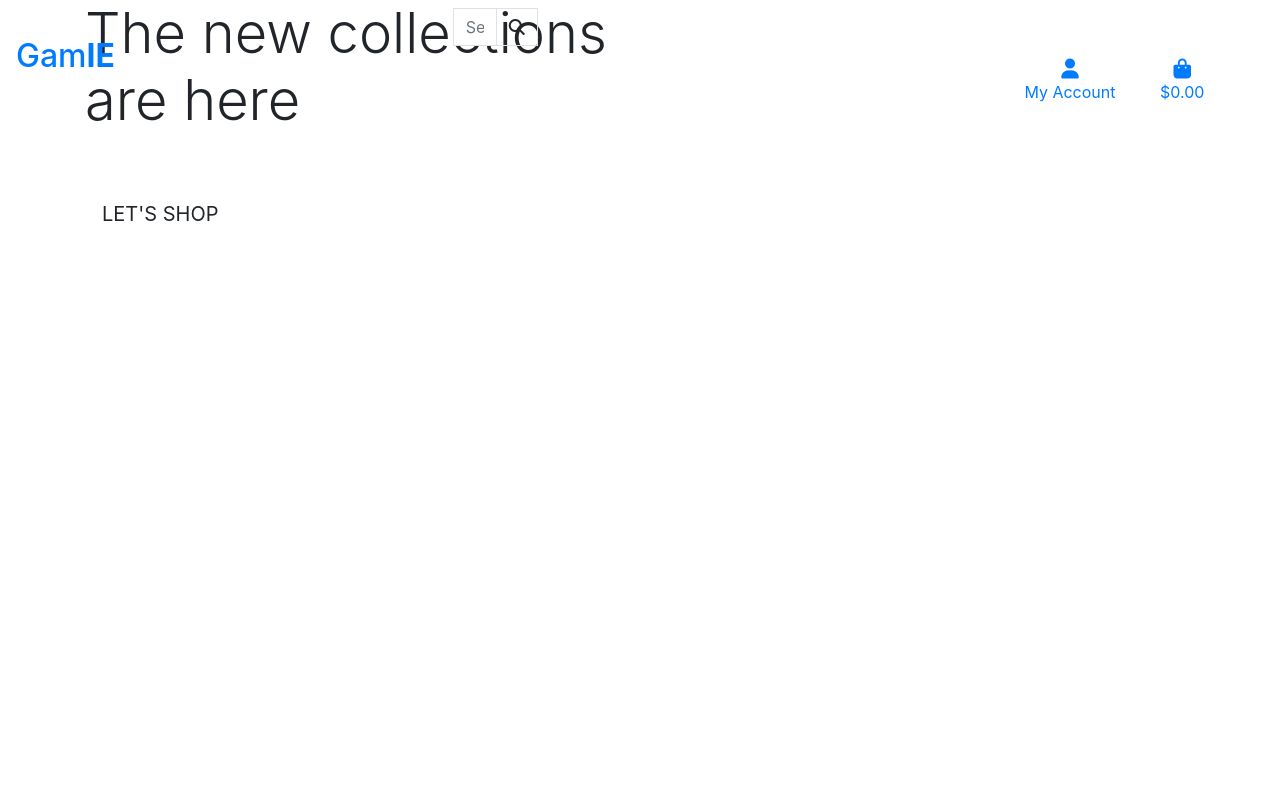
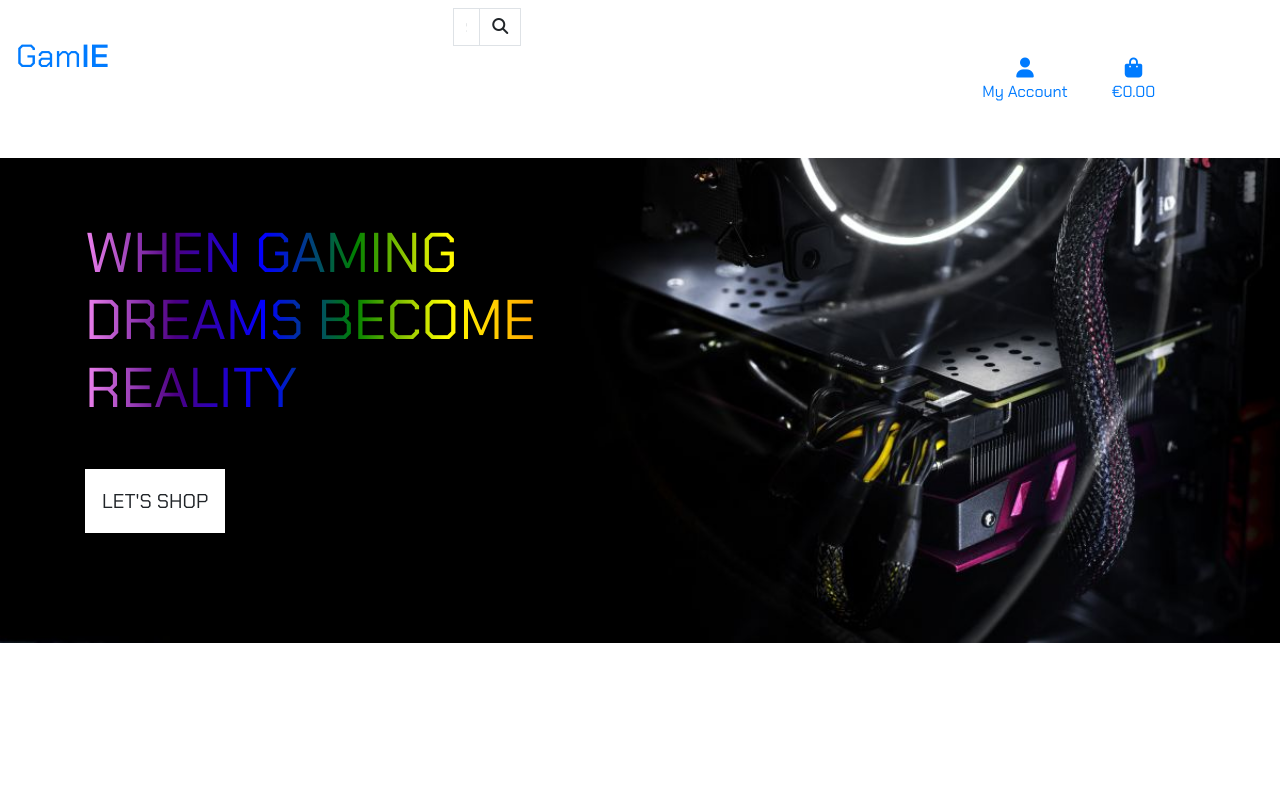
Before and after one commit to shahbakhat/GamIE, a Django app: page / in a window 1280 px wide. Run offline with Django 4.2, Linux system fonts and the light colour scheme; some libraries are stand-ins or nearby versions.

Commit message:
added color ro banner text and styled the the banner cto button

```diff
--- a/home/templates/home/index.html
+++ b/home/templates/home/index.html
@@ -13,8 +13,8 @@
 <div class="container h-100">
   <div class="row h-100">
       <div class="col-7 col-md-6 my-auto">
-          <h1 class="display-4 logo-font text-black">
-              The new collections are here
+          <h1 class="display-4 logo-font text-black" id="banner-text">
+             when gaming dreams become reality
           </h1>
           <div class="my-5">
               <h4>
--- /dev/null
+++ b/static/css/base.css
@@ -0,0 +1,30 @@
+html{
+    height: 100%;
+}
+
+body{
+    background: url(/media/black-banner.jpg) no-repeat center center fixed;
+    background-size: contain;
+    height: calc(100vh);
+    color: #555;
+    font-family: 'Chakra Petch';
+}
+
+
+#banner-text {
+    text-transform: uppercase;
+
+    background-color: rgba(255, 255, 255, 0.39);
+    background: linear-gradient(to right, violet, indigo, blue, green, yellow, orange, red);
+    -webkit-background-clip: text;
+    color: transparent;
+}
+
+.shop-now-button {
+    background-color: rgb(255, 255, 255);
+    transition: transform 0.3s ease;
+}
+
+.shop-now-button:hover {
+    transform: scale(1.1);
+}
--- a/templates/base.html
+++ b/templates/base.html
@@ -1,3 +1,5 @@
+{% load static %}
+
 <!DOCTYPE html>
 <html lang="en">
 <head>
@@ -15,7 +17,7 @@
     <link rel="preconnect" href="https://fonts.googleapis.com">
     <link rel="preconnect" href="https://fonts.gstatic.com" crossorigin>
     <link href="https://fonts.googleapis.com/css2?family=Chakra+Petch:wght@400;600&display=swap" rel="stylesheet">
-    <link rel="stylesheet" href="">
+    <link rel="stylesheet" href="{% static 'css/base.css' %}">
     {% endblock %}
 
     {% block extra_css %}
@@ -32,7 +34,7 @@
 
 {% block extra_js %}
 {% endblock %}
-<title><strong>GamIE</strong>{%block extra_title%}{%endblock%}</title>
+<title>GamIE{%block extra_title%}{%endblock%}</title>
 <body>
 <header class="conatainer-fluid fixed-top">
     <div class="row">
@@ -82,9 +84,9 @@
                             <div><i class="fas fa-shopping-bag fa-lg"></i></div>
                             <p class="my-0">
                                 {% if grand_total %}
-                                    ${{ grand_total|floatformat:2 }}
+                               € {{ grand_total|floatformat:2 }}
                                 {% else %}
-                                    $0.00
+                                    €0.00
                                 {% endif %}
                             </p>
                         </div>
```
Also changed, not shown: gamie/settings.py (+14 -1 lines), media/black-banner.jpg (added).
